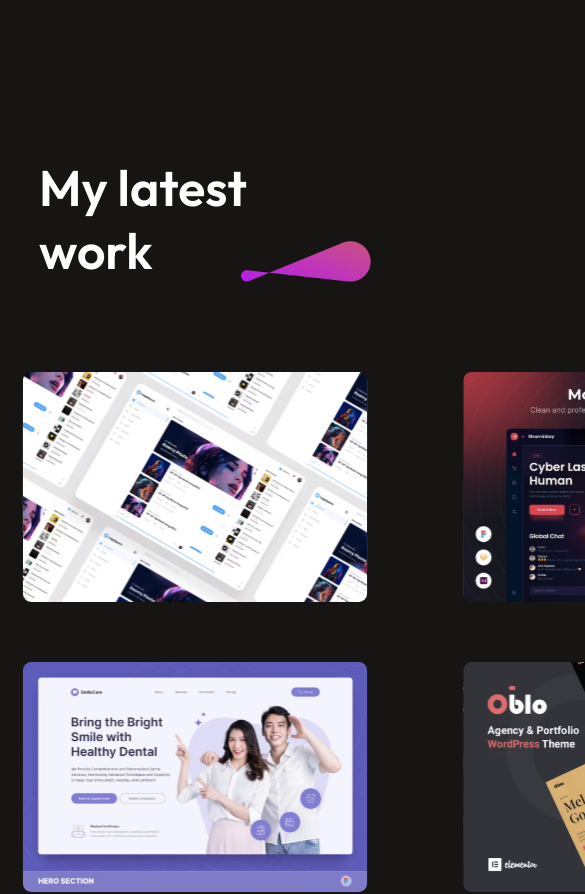
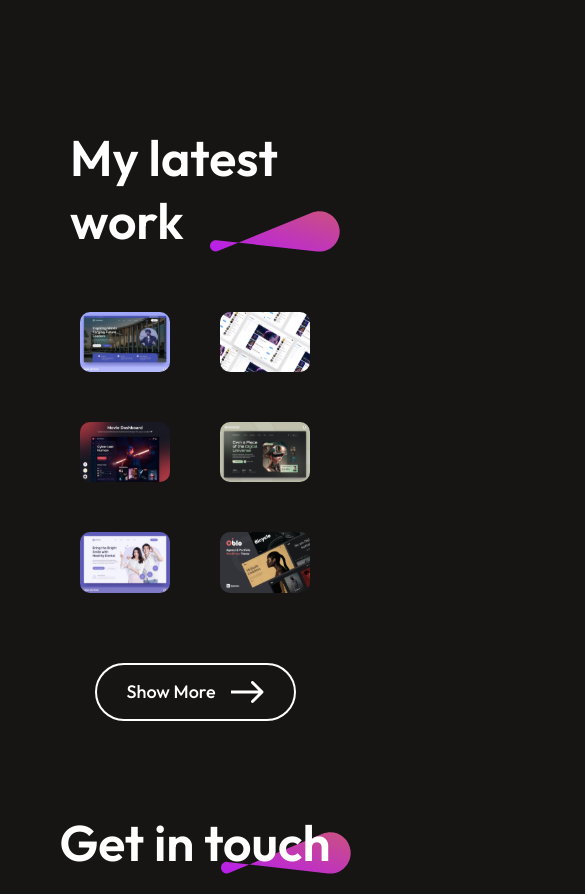
Before and after one commit to ramchandragawade/portfolio-react-css, a React (Vite) app: page / in a window 390 px wide. Shown: the part 3900-4794 px from the top of the page, 585 px wide, since content can reach past the window. Built offline with nearby package versions, Linux system fonts and the light colour scheme.

Commit message:
works responsive

```diff
--- a/src/Pages/Works/Works.css
+++ b/src/Pages/Works/Works.css
@@ -46,3 +46,28 @@
     gap: 30px;
     transition: 0.6s;
 }
+
+@media (max-width:1024px) {
+    .works {
+        gap: 50px;
+        margin: 50px 70px;
+        align-items: start;
+    }
+
+    .works-container {
+        grid-template-columns: 1fr 1fr;
+        gap: 30px;
+    }
+
+    .works-container img{
+        width: 100%;
+        height: 100%;
+    }
+
+    .works-showmore {
+        padding: 15px 30px;
+        font-size: 18px;
+        margin: 10px auto;
+        cursor: pointer;
+    }
+}
```
